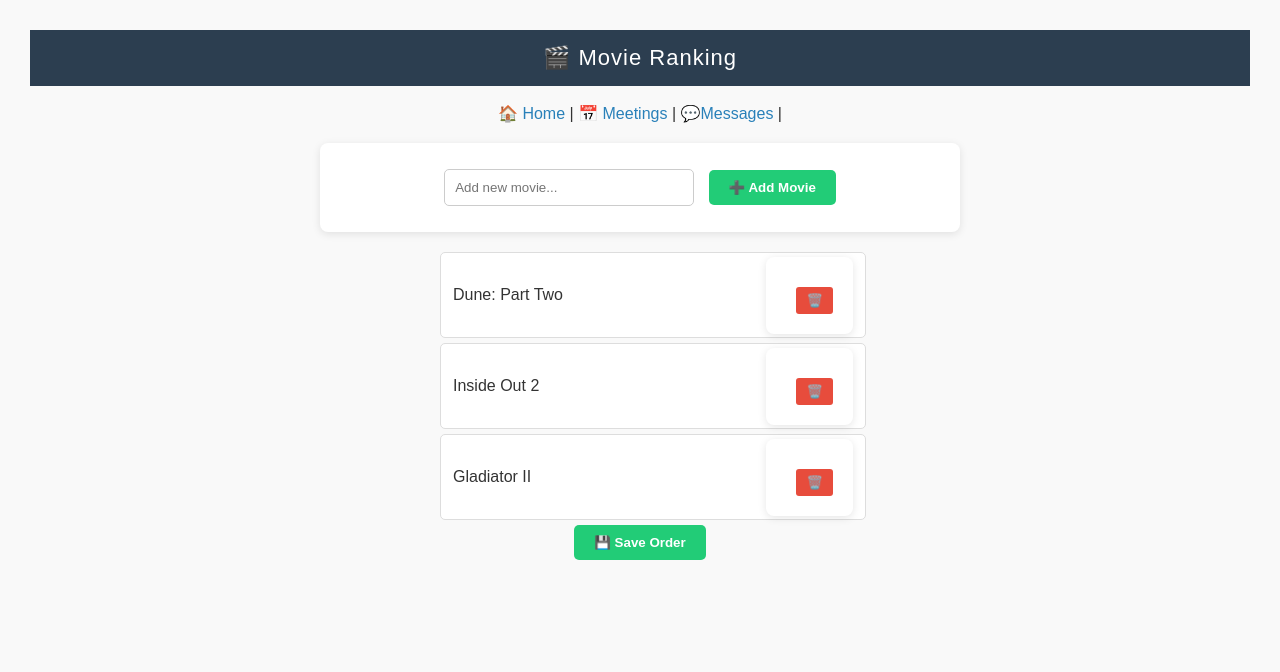
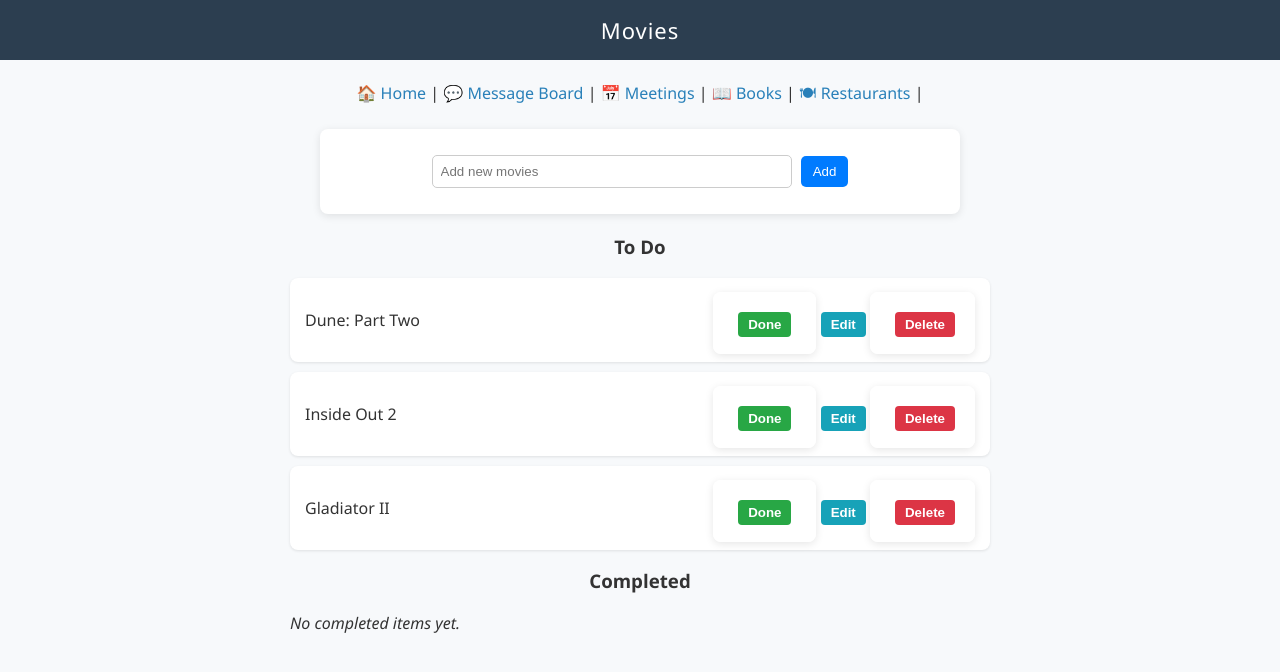
Before and after one commit to emielzyde/love_story_book, a Flask app: page /movies in a window 1280 px wide. Shown: the top 672 px of the page. Run offline with Flask 3, Linux system fonts and the light colour scheme; data comes from the database, SQL or seed files in the repository.

Commit message:
Make movies page generic
Previously, there was a specific page committed to the movies that
the users want to watch. I also wanted to add similar pages for
books, restaurants and locations to visit, so I made the code for
the movies page generic to avoid duplication.

Also did some small styling changes

```diff
--- a/app.py
+++ b/app.py
@@ -5,6 +5,12 @@
 
 app = Flask(__name__)
 app.secret_key = "supersecretkey"
+
+CATEGORIES = {
+    "movies": ["🎬", "Movies"],
+    "books": ["📖", "Books"],
+    "restaurants": ["🍽", "Restaurants"],
+}
 
 
 def get_db_connection():
@@ -70,7 +76,7 @@
 
 @app.route('/')
 def home():
-    return render_template('index.html') # username=session['username'])
+    return render_template('index.html', categories=CATEGORIES) # username=session['username'])
 
 
 # --- Countdown Page (now with calendar) ---
@@ -101,7 +107,7 @@
             days_until = (start - today).days
             break
 
-    return render_template('countdown.html', meetings=meetings, next_meeting=next_meeting, days_until=days_until)
+    return render_template('countdown.html', meetings=meetings, next_meeting=next_meeting, days_until=days_until, categories=CATEGORIES)
 
 
 @app.route('/edit_meeting/<int:id>', methods=['POST'])
@@ -130,54 +136,80 @@
 
 
 # === MOVIES PAGE ===
-@app.route('/movies', methods=['GET', 'POST'])
-def movies():
+@app.route("/<category>", methods=["GET", "POST"])
+def category_page(category):
+    if category not in CATEGORIES:
+        return "404: Page not found", 404
+
     conn = get_db_connection()
 
-    # Add a new movie
-    if request.method == 'POST':
-        title = request.form['title']
-        if title.strip():
-            # Get the current max rank so the new movie appears last
-            max_rank = conn.execute('SELECT MAX(rank) FROM movies').fetchone()[0]
-            new_rank = (max_rank or 0) + 1
-            conn.execute('INSERT INTO movies (title, rank) VALUES (?, ?)', (title, new_rank))
+    # Add new item
+    if request.method == "POST" and "title" in request.form and "edit_id" not in request.form:
+        title = request.form["title"].strip()
+        if title:
+            conn.execute(
+                "INSERT INTO items (category, title, rank, done) VALUES (?, ?, ?, ?)",
+                (category, title, 1, 0)
+            )
             conn.commit()
-        conn.close()
-        return redirect(url_for('movies'))
 
-    # Display movie list
-    movies = conn.execute('SELECT * FROM movies ORDER BY rank ASC').fetchall()
+    # Delete item
+    elif request.method == "POST" and "delete_id" in request.form:
+        conn.execute("DELETE FROM items WHERE id = ?", (request.form["delete_id"],))
+        conn.commit()
+
+    # Edit item
+    elif request.method == "POST" and "edit_id" in request.form:
+        new_title = request.form["new_title"].strip()
+        if new_title:
+            conn.execute("UPDATE items SET title = ? WHERE id = ?", (new_title, request.form["edit_id"]))
+            conn.commit()
+
+    # Toggle done
+    elif request.method == "POST" and "toggle_done_id" in request.form:
+        item_id = request.form["toggle_done_id"]
+        done_value = int(request.form["done_value"])
+        conn.execute("UPDATE items SET done = ? WHERE id = ?", (done_value, item_id))
+        conn.commit()
+
+    # Get undone and done items separately
+    undone_items = conn.execute(
+        "SELECT * FROM items WHERE category = ? AND done = 0 ORDER BY rank ASC",
+        (category,)
+    ).fetchall()
+    done_items = conn.execute(
+        "SELECT * FROM items WHERE category = ? AND done = 1 ORDER BY rank ASC",
+        (category,)
+    ).fetchall()
+
     conn.close()
-    return render_template('movies.html', movies=movies)
 
+    return render_template(
+        "list_page.html",
+        category_name=CATEGORIES[category][1],
+        category_key=category,
+        undone_items=undone_items,
+        done_items=done_items,
+        categories=CATEGORIES
+    )
 
-# === DELETE MOVIE ===
-@app.route('/delete_movie/<int:movie_id>', methods=['POST'])
-def delete_movie(movie_id):
-    conn = get_db_connection()
-    conn.execute('DELETE FROM movies WHERE id = ?', (movie_id,))
-    conn.commit()
-    conn.close()
-    return redirect(url_for('movies'))
+@app.route("/reorder/<category>", methods=["POST"])
+def reorder_items(category):
+    """Handle AJAX reordering of items."""
+    if category not in CATEGORIES:
+        return jsonify({"error": "Invalid category"}), 400
 
-
-# === UPDATE RANKS ===
-@app.route('/update_ranks', methods=['POST'])
-def update_ranks():
     data = request.get_json()
-    new_order = data.get('order')
-
-    if not new_order:
-        return jsonify({'status': 'error', 'message': 'No order provided'}), 400
+    if not data or "order" not in data:
+        return jsonify({"error": "No order data"}), 400
 
     conn = get_db_connection()
-    for rank, movie_id in enumerate(new_order, start=1):
-        conn.execute('UPDATE movies SET rank = ? WHERE id = ?', (rank, movie_id))
+    for index, item_id in enumerate(data["order"]):
+        conn.execute("UPDATE items SET rank = ? WHERE id = ?", (index + 1, item_id))
     conn.commit()
     conn.close()
 
-    return jsonify({'status': 'success'})
+    return jsonify({"success": True})
 
 
 # === MESSAGE BOARD ===
@@ -236,7 +268,7 @@
     conn.close()
 
     grouped = group_messages_by_date(messages)
-    return render_template('messages.html', grouped=grouped, users=users)
+    return render_template('messages.html', grouped=grouped, users=users, categories=CATEGORIES)
 
 
 if __name__ == '__main__':
--- a/static/style.css
+++ b/static/style.css
@@ -123,16 +123,108 @@
     color: #721c24;
 }
 
-/* --- Buttons for Edit/Delete --- */
-a.button-link {
-    display: inline-block;
-    padding: 8px 12px;
-    background-color: #e74c3c;
-    color: white;
-    border-radius: 5px;
-    margin-left: 4px;
+/* Category navigation */
+.category-links {
+  text-align: center;
+  margin-bottom: 20px;
 }
 
-a.button-link:hover {
-    background-color: #c0392b;
+.category-link {
+  display: inline-block;
+  margin: 0 10px;
+  text-decoration: none;
+  color: #007bff;
+  font-weight: 500;
 }
+
+.category-link:hover {
+  text-decoration: underline;
+}
+
+/* Add form */
+.add-form {
+  text-align: center;
+  margin-bottom: 20px;
+}
+
+.add-form input[type="text"] {
+  width: 60%;
+  padding: 8px;
+  border-radius: 5px;
+  border: 1px solid #ccc;
+}
+
+.add-form input[type="submit"] {
+  background-color: #007bff;
+  color: white;
+  border: none;
+  padding: 8px 12px;
+  border-radius: 5px;
+  margin-left: 5px;
+  cursor: pointer;
+}
+
+/* Item list */
+.item-list {
+  list-style-type: none;
+  padding: 0;
+  max-width: 700px;
+  margin: 0 auto;
+}
+
+.item-card {
+  background: white;
+  margin-bottom: 10px;
+  padding: 12px 15px;
+  border-radius: 8px;
+  box-shadow: 0 1px 3px rgba(0,0,0,0.1);
+  display: flex;
+  justify-content: space-between;
+  align-items: center;
+}
+
+.item-card.done {
+  opacity: 0.7;
+  background-color: #e9ecef;
+}
+
+.item-title {
+  flex-grow: 1;
+  font-size: 1rem;
+}
+
+/* Buttons */
+.buttons button {
+  margin-left: 5px;
+  padding: 5px 10px;
+  border: none;
+  border-radius: 4px;
+  cursor: pointer;
+}
+
+.done-btn {
+  background-color: #28a745;
+  color: white;
+}
+
+.undo-btn {
+  background-color: #ffc107;
+  color: white;
+}
+
+.edit-btn {
+  background-color: #17a2b8;
+  color: white;
+}
+
+.delete-btn {
+  background-color: #dc3545;
+  color: white;
+}
+
+/* Edit form */
+.edit-form {
+  margin-top: 10px;
+  display: flex;
+  gap: 5px;
+}
--- /dev/null
+++ b/templates/base.html
@@ -0,0 +1,14 @@
+<!DOCTYPE html>
+<html lang="en">
+<head>
+  <meta charset="UTF-8">
+  <title>{{ category_name if category_name else "Home" }}</title>
+  <link rel="stylesheet" href="{{ url_for('static', filename='style.css') }}">
+</head>
+<body>
+
+  <div class="container">
+    {% block content %}{% endblock %}
+  </div>
+</body>
+</html>
--- /dev/null
+++ b/templates/list_page.html
@@ -0,0 +1,107 @@
+{% extends "base.html" %}
+
+{% block content %}
+<header>{{ category_name }}</header>
+<br>
+
+<!-- Category navigation -->
+<div class="category-links">
+  <a href="/">🏠 Home</a>  |
+  <a href="/messages">💬 Message Board</a>  |
+  <a href="/countdown">📅 Meetings</a>  |
+  {% for key, names in categories.items() %}
+    {% if key != category_key %}
+      <a href="/{{key}}">{{ names[0] }} {{ names[1] }}</a>  |
+    {% endif %}
+  {% endfor %}
+</div>
+
+<!-- Add new item form -->
+<form method="POST" class="add-form">
+  <input type="text" name="title" placeholder="Add new {{ category_key }}" required>
+  <input type="submit" value="Add">
+</form>
+
+<!-- To Do Items -->
+<h3 style="text-align: center;">To Do</h3>
+<ul id="item-list" class="item-list">
+  {% for item in undone_items %}
+    <li style="height: 60px;" id="item-{{ item['id'] }}" class="item-card">
+      <span class="item-title">{{ item['title'] }}</span>
+      <div class="buttons">
+        <form method="POST" style="display:inline;">
+          <input type="hidden" name="toggle_done_id" value="{{ item['id'] }}">
+          <input type="hidden" name="done_value" value="1">
+          <button type="submit" class="done-btn">Done</button>
+        </form>
+
+        <button type="button" class="edit-btn" onclick="showEditForm({{ item['id'] }}, '{{ item['title']|escape }}')">Edit</button>
+
+        <form method="POST" style="display:inline;">
+          <input type="hidden" name="delete_id" value="{{ item['id'] }}">
+          <button type="submit" class="delete-btn">Delete</button>
+        </form>
+      </div>
+
+      <!-- Hidden edit form -->
+      <form method="POST" class="edit-form" id="edit-form-{{ item['id'] }}" style="display:none;">
+        <input type="hidden" name="edit_id" value="{{ item['id'] }}">
+        <input type="text" name="new_title" id="new-title-{{ item['id'] }}" value="{{ item['title'] }}" required>
+        <input type="submit" value="Save">
+        <button type="button" onclick="hideEditForm({{ item['id'] }})">Cancel</button>
+      </form>
+    </li>
+  {% else %}
+    <li><em>No {{ category_key }} yet.</em></li>
+  {% endfor %}
+</ul>
+
+<!-- Completed Items -->
+<h3 style="text-align: center;">Completed</h3>
+<ul id="completed-list" class="item-list done-list">
+  {% for item in done_items %}
+    <li id="item-{{ item['id'] }}" class="item-card done">
+      <span class="item-title">{{ item['title'] }}</span>
+      <div class="buttons">
+        <form method="POST" style="display:inline;">
+          <input type="hidden" name="toggle_done_id" value="{{ item['id'] }}">
+          <input type="hidden" name="done_value" value="0">
+          <button type="submit" class="undo-btn">Undo</button>
+        </form>
+
+        <form method="POST" style="display:inline;">
+          <input type="hidden" name="delete_id" value="{{ item['id'] }}">
+          <button type="submit" class="delete-btn">Delete</button>
+        </form>
+      </div>
+    </li>
+  {% else %}
+    <li><em>No completed items yet.</em></li>
+  {% endfor %}
+</ul>
+
+<!-- Drag-and-drop functionality for To Do section only -->
+<script src="https://cdn.jsdelivr.net/npm/sortablejs@1.15.0/Sortable.min.js"></script>
+<script>
+function showEditForm(id, title) {
+  document.getElementById('edit-form-' + id).style.display = 'block';
+  document.getElementById('item-' + id).querySelector('.item-title').style.display = 'none';
+}
+function hideEditForm(id) {
+  document.getElementById('edit-form-' + id).style.display = 'none';
+  document.getElementById('item-' + id).querySelector('.item-title').style.display = 'inline';
+}
+const sortable = new Sortable(document.getElementById('item-list'), {
+  animation: 150,
+  onEnd: function (evt) {
+    const order = Array.from(document.querySelectorAll('#item-list li'))
+      .map(li => parseInt(li.id.replace('item-', '')));
+    fetch('{{ url_for("reorder_items", category=category_key) }}', {
+      method: 'POST',
+      headers: { 'Content-Type': 'application/json' },
+      body: JSON.stringify({ order })
+    });
+  }
+});
+</script>
+{% endblock %}
--- a/templates/movies.html
+++ /dev/null
@@ -1,162 +0,0 @@
-<!DOCTYPE html>
-<html lang="en">
-<head>
-  <meta charset="UTF-8">
-  <title>Movies Ranking</title>
-  <link rel="stylesheet" href="{{ url_for('static', filename='style.css') }}">
-  <script src="https://code.jquery.com/jquery-3.6.0.min.js"></script>
-  <style>
-    body {
-      font-family: Arial, sans-serif;
-      background: #f9f9f9;
-      padding: 30px;
-    }
-    h2 {
-      text-align: center;
-    }
-    form {
-      text-align: center;
-      margin-bottom: 20px;
-    }
-    input[type="text"] {
-      padding: 10px;
-      width: 250px;
-      border-radius: 5px;
-      border: 1px solid #ccc;
-    }
-    button, input[type="submit"] {
-      padding: 10px 20px;
-      margin-left: 10px;
-      border: none;
-      background-color: #2c7;
-      color: white;
-      border-radius: 5px;
-      cursor: pointer;
-      font-weight: bold;
-      text-align: center;
-    }
-    ul {
-      list-style-type: none;
-      padding: 0;
-      max-width: 400px;
-      margin: 0 auto;
-    }
-    li {
-      background-color: #fff;
-      border: 1px solid #ddd;
-      padding: 12px;
-      margin-bottom: 5px;
-      cursor: grab;
-      border-radius: 5px;
-      display: flex;
-      justify-content: space-between;
-      align-items: center;
-      transition: all 0.2s ease;
-      height: 60px;
-      width: 400px;
-    }
-    li.dragging {
-      opacity: 0.5;
-      transform: scale(1.05);
-    }
-    .delete-btn {
-      background-color: #e74c3c;
-      color: white;
-      border: none;
-      padding: 6px 10px;
-      border-radius: 3px;
-      cursor: pointer;
-    }
-    .delete-btn:hover {
-      background-color: #c0392b;
-    }
-  </style>
-</head>
-<body>
-  <header>🎬 Movie Ranking</header>
-  <br>
-  <div style="text-align:center;">
-    <a href="/">🏠 Home</a> |
-    <a href="/countdown">📅 Meetings</a> |
-    <a href="/messages">💬Messages</a> |
-  </div>
-
-
-  <form method="POST" action="{{ url_for('movies') }}">
-    <input type="text" name="title" placeholder="Add new movie..." required>
-    <input type="submit" value="➕ Add Movie">
-  </form>
-
-  <ul id="movie-list">
-    {% for movie in movies %}
-      <li draggable="true" data-id="{{ movie.id }}">
-        <span>{{ movie.title }}</span>
-        <form method="POST" action="{{ url_for('delete_movie', movie_id=movie.id) }}" style="margin:0;">
-          <button type="submit" class="delete-btn">🗑️</button>
-        </form>
-      </li>
-    {% endfor %}
-  </ul>
-
-  <button style="display: block;
-        margin: 0 auto;" id="save-order">💾 Save Order</button>
-
-  <script>
-    const list = document.getElementById('movie-list');
-    let dragSrc = null;
-
-    list.addEventListener('dragstart', e => {
-      dragSrc = e.target;
-      e.target.classList.add('dragging');
-    });
-
-    list.addEventListener('dragend', e => {
-      e.target.classList.remove('dragging');
-    });
-
-    list.addEventListener('dragover', e => {
-      e.preventDefault();
-      const draggingItem = document.querySelector('.dragging');
-      const afterElement = getDragAfterElement(list, e.clientY);
-      if (afterElement == null) {
-        list.appendChild(draggingItem);
-      } else {
-        list.insertBefore(draggingItem, afterElement);
-      }
-    });
-
-    function getDragAfterElement(container, y) {
-      const draggableElements = [...container.querySelectorAll('li:not(.dragging)')];
-      return draggableElements.reduce((closest, child) => {
-        const box = child.getBoundingClientRect();
-        const offset = y - box.top - box.height / 2;
-        if (offset < 0 && offset > closest.offset) {
-          return { offset: offset, element: child };
-        } else {
-          return closest;
-        }
-      }, { offset: Number.NEGATIVE_INFINITY }).element;
-    }
-
-    $('#save-order').click(function() {
-      const order = [];
-      $('#movie-list li').each(function() {
-        order.push($(this).data('id'));
-      });
-
-      $.ajax({
-        url: '/update_ranks',
-        type: 'POST',
-        contentType: 'application/json',
-        data: JSON.stringify({ order: order }),
-        success: function(response) {
-          alert('✅ Order saved successfully!');
-        },
-        error: function() {
-          alert('⚠️ Error saving order.');
-        }
-      });
-    });
-  </script>
-</body>
-</html>
```
Also changed, not shown: init_db.py (+12 -7 lines), templates/countdown.html (+9 -4 lines), templates/index.html (+5 -3 lines), templates/messages.html (+10 -4 lines), data.db.
